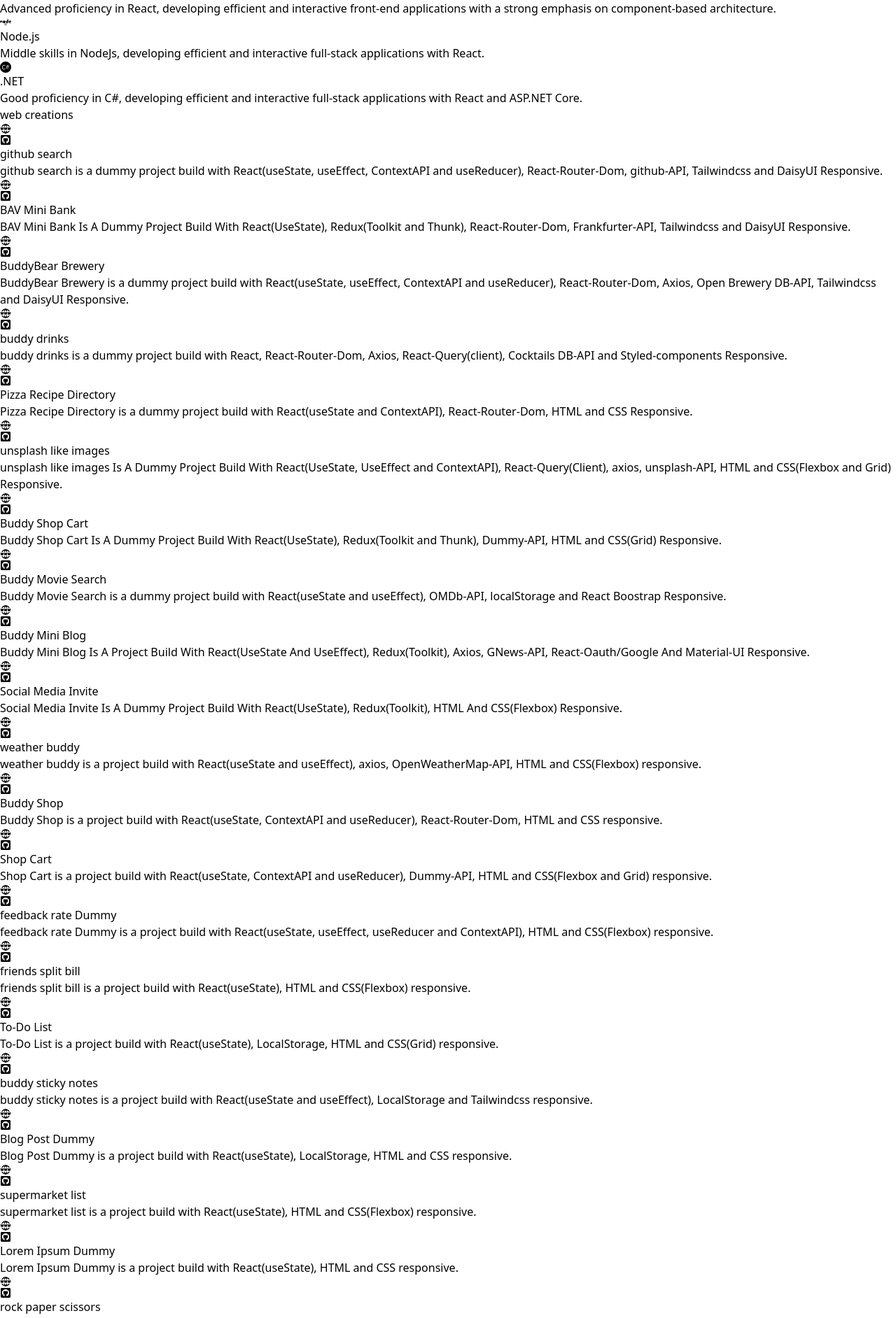
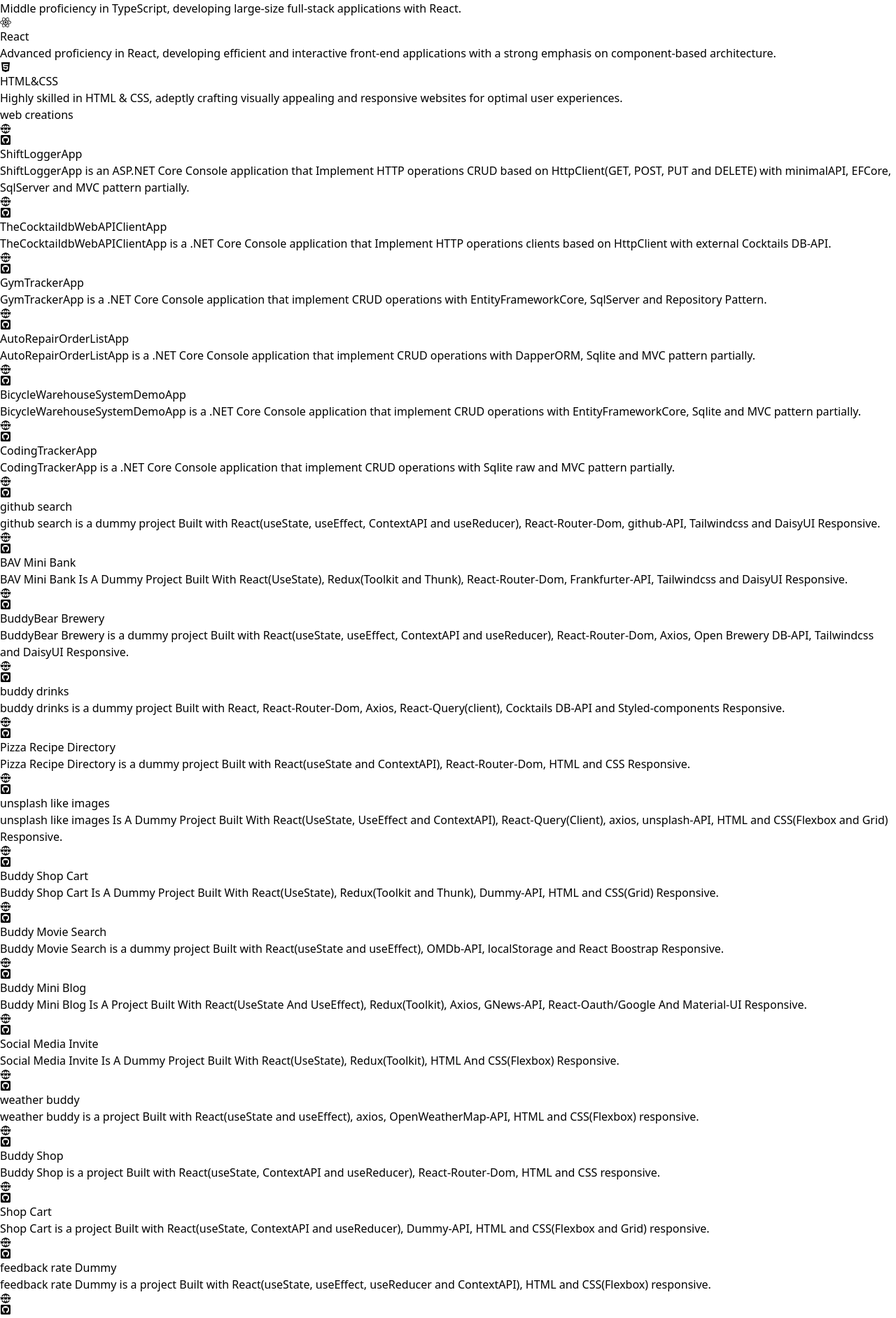
Before and after one commit to Fjdsilv/portfolio-2.0, a React (Vite) app: page / in a window 1280 px wide. Shown: the part 408-2292 px from the top of the page at 70% size. Built offline with nearby package versions, Linux system fonts and the light colour scheme.

Commit message:
starting add dotnet projects

```diff
--- a/src/data.jsx
+++ b/src/data.jsx
@@ -11,9 +11,15 @@
 export const skills = [
   {
     id: nanoid(),
-    title: 'HTML&CSS',
-    icon: <FaHtml5 className='h-16 w-16 text-blue-500' />,
-    text: 'Highly skilled in HTML & CSS, adeptly crafting visually appealing and responsive websites for optimal user experiences.',
+    title: '.NET',
+    icon: <SiCsharp className='h-16 w-16 text-blue-500' />,
+    text: 'Good proficiency in C#, developing efficient and interactive full-stack applications with ASP.NET Core web API and React.',
+  },
+  {
+    id: nanoid(),
+    title: 'Node.js',
+    icon: <FaNode className='h-16 w-16 text-blue-500' />,
+    text: 'Beginner level skills in NodeJs, developing efficient and interactive full-stack applications with React.',
   },
   {
     id: nanoid(),
@@ -35,15 +41,9 @@
   },
   {
     id: nanoid(),
-    title: 'Node.js',
-    icon: <FaNode className='h-16 w-16 text-blue-500' />,
-    text: 'Middle skills in NodeJs, developing efficient and interactive full-stack applications with React.',
-  },
-  {
-    id: nanoid(),
-    title: '.NET',
-    icon: <SiCsharp className='h-16 w-16 text-blue-500' />,
-    text: 'Good proficiency in C#, developing efficient and interactive full-stack applications with React and 	ASP.NET Core.',
+    title: 'HTML&CSS',
+    icon: <FaHtml5 className='h-16 w-16 text-blue-500' />,
+    text: 'Highly skilled in HTML & CSS, adeptly crafting visually appealing and responsive websites for optimal user experiences.',
   },
   // add typescript
 ];
@@ -52,10 +52,59 @@
   {
     id: nanoid(),
     // img: 'https://images.pexels.com/photos/2148222/pexels-photo-2148222.jpeg?auto=compress&cs=tinysrgb&w=800',
+    url: 'https://github.com/Fjdsilv/user-search',
+    github: 'https://github.com/Fjdsilv/user-search',
+    title: 'ShiftLoggerApp',
+    text: 'ShiftLoggerApp is an ASP.NET Core Console application that Implement HTTP operations CRUD based on HttpClient(GET, POST, PUT and DELETE) with minimalAPI, EFCore, SqlServer and MVC pattern partially.',
+  },
+  {
+    id: nanoid(),
+    // img: 'https://images.pexels.com/photos/2148222/pexels-photo-2148222.jpeg?auto=compress&cs=tinysrgb&w=800',
+    url: 'https://github.com/Fjdsilv/user-search',
+    github: 'https://github.com/Fjdsilv/user-search',
+    title: 'TheCocktaildbWebAPIClientApp',
+    text: 'TheCocktaildbWebAPIClientApp is a .NET Core Console application that Implement HTTP operations clients based on HttpClient with external Cocktails DB-API.',
+  },
+  {
+    id: nanoid(),
+    // img: 'https://images.pexels.com/photos/2148222/pexels-photo-2148222.jpeg?auto=compress&cs=tinysrgb&w=800',
+    url: 'https://github.com/Fjdsilv/user-search',
+    github: 'https://github.com/Fjdsilv/user-search',
+    title: 'GymTrackerApp',
+    text: 'GymTrackerApp is a .NET Core Console application that implement CRUD operations with EntityFrameworkCore, SqlServer and Repository Pattern.',
+  },
+  {
+    id: nanoid(),
+    // img: 'https://images.pexels.com/photos/2148222/pexels-photo-2148222.jpeg?auto=compress&cs=tinysrgb&w=800',
+    url: 'https://github.com/Fjdsilv/user-search',
+    github: 'https://github.com/Fjdsilv/user-search',
+    title: 'AutoRepairOrderListApp',
+    text: 'AutoRepairOrderListApp is a .NET Core Console application that implement CRUD operations with DapperORM, Sqlite and MVC pattern partially.',
+  },
+  {
+    id: nanoid(),
+    // img: 'https://images.pexels.com/photos/2148222/pexels-photo-2148222.jpeg?auto=compress&cs=tinysrgb&w=800',
+    url: 'https://github.com/Fjdsilv/user-search',
+    github: 'https://github.com/Fjdsilv/user-search',
+    title: 'BicycleWarehouseSystemDemoApp',
+    text: 'BicycleWarehouseSystemDemoApp is a .NET Core Console application that implement CRUD operations with EntityFrameworkCore, Sqlite and MVC pattern partially.',
+  },
+  {
+    id: nanoid(),
+    // img: 'https://images.pexels.com/photos/2148222/pexels-photo-2148222.jpeg?auto=compress&cs=tinysrgb&w=800',
+    url: 'https://github.com/Fjdsilv/user-search',
+    github: 'https://github.com/Fjdsilv/user-search',
+    title: 'CodingTrackerApp',
+    text: 'CodingTrackerApp is a .NET Core Console application that implement CRUD operations with Sqlite raw and MVC pattern partially.',
+  },
+  // C# START HERE
+  {
+    id: nanoid(),
+    // img: 'https://images.pexels.com/photos/2148222/pexels-photo-2148222.jpeg?auto=compress&cs=tinysrgb&w=800',
     url: 'https://joyful-smakager-949ff9.netlify.app/',
     github: 'https://github.com/Fjdsilv/user-search',
     title: 'github search',
-    text: 'github search is a dummy project build with React(useState, useEffect, ContextAPI and useReducer), React-Router-Dom, github-API, Tailwindcss and DaisyUI Responsive.',
+    text: 'github search is a dummy project Built with React(useState, useEffect, ContextAPI and useReducer), React-Router-Dom, github-API, Tailwindcss and DaisyUI Responsive.',
   },
   {
     id: nanoid(),
@@ -63,7 +112,7 @@
     url: 'https://glowing-axolotl-89543f.netlify.app/',
     github: 'https://github.com/Fjdsilv/BAV-mini-bank/',
     title: 'BAV Mini Bank',
-    text: 'BAV Mini Bank Is A Dummy Project Build With React(UseState), Redux(Toolkit and Thunk), React-Router-Dom, Frankfurter-API, Tailwindcss and DaisyUI Responsive.',
+    text: 'BAV Mini Bank Is A Dummy Project Built With React(UseState), Redux(Toolkit and Thunk), React-Router-Dom, Frankfurter-API, Tailwindcss and DaisyUI Responsive.',
   },
   {
     id: nanoid(),
@@ -71,7 +120,7 @@
     url: 'https://neon-cajeta-4e64ef.netlify.app/',
     github: 'https://github.com/Fjdsilv/BuddyBear-Brewery/',
     title: 'BuddyBear Brewery',
-    text: 'BuddyBear Brewery is a dummy project build with React(useState, useEffect, ContextAPI and useReducer), React-Router-Dom, Axios, Open Brewery DB-API, Tailwindcss and DaisyUI Responsive.',
+    text: 'BuddyBear Brewery is a dummy project Built with React(useState, useEffect, ContextAPI and useReducer), React-Router-Dom, Axios, Open Brewery DB-API, Tailwindcss and DaisyUI Responsive.',
   },
   {
     id: nanoid(),
@@ -79,7 +128,7 @@
     url: 'https://buddy-drinks.vercel.app/',
     github: 'https://github.com/Fjdsilv/buddy-drinks',
     title: 'buddy drinks',
-    text: 'buddy drinks is a dummy project build with React, React-Router-Dom, Axios, React-Query(client), Cocktails DB-API and Styled-components Responsive.',
+    text: 'buddy drinks is a dummy project Built with React, React-Router-Dom, Axios, React-Query(client), Cocktails DB-API and Styled-components Responsive.',
   },
   {
     id: nanoid(),
@@ -87,7 +136,7 @@
     url: 'https://polite-sable-7e312e.netlify.app/',
     github: 'https://github.com/Fjdsilv/pizza-recipe-directory/',
     title: 'Pizza Recipe Directory',
-    text: 'Pizza Recipe Directory is a dummy project build with React(useState and ContextAPI), React-Router-Dom, HTML and CSS Responsive.',
+    text: 'Pizza Recipe Directory is a dummy project Built with React(useState and ContextAPI), React-Router-Dom, HTML and CSS Responsive.',
   },
   {
     id: nanoid(),
@@ -95,7 +144,7 @@
     url: 'https://deluxe-dodol-cf1cf0.netlify.app/',
     github: 'https://github.com/Fjdsilv/unsplash-like-images',
     title: 'unsplash like images',
-    text: 'unsplash like images Is A Dummy Project Build With React(UseState, UseEffect and ContextAPI), React-Query(Client), axios, unsplash-API, HTML and CSS(Flexbox and Grid) Responsive.',
+    text: 'unsplash like images Is A Dummy Project Built With React(UseState, UseEffect and ContextAPI), React-Query(Client), axios, unsplash-API, HTML and CSS(Flexbox and Grid) Responsive.',
   },
   {
     id: nanoid(),
@@ -103,7 +152,7 @@
     url: 'https://chic-praline-de47aa.netlify.app/',
     github: 'https://github.com/Fjdsilv/Buddy-shop-cart/',
     title: 'Buddy Shop Cart',
-    text: 'Buddy Shop Cart Is A Dummy Project Build With React(UseState), Redux(Toolkit and Thunk),  Dummy-API, HTML and CSS(Grid) Responsive.',
+    text: 'Buddy Shop Cart Is A Dummy Project Built With React(UseState), Redux(Toolkit and Thunk),  Dummy-API, HTML and CSS(Grid) Responsive.',
   },
   {
     id: nanoid(),
@@ -111,7 +160,7 @@
     url: 'https://legendary-manatee-d0a784.netlify.app/',
     github: 'https://github.com/Fjdsilv/Buddy-Movie-Search/',
     title: 'Buddy Movie Search',
-    text: 'Buddy Movie Search is a dummy project build with React(useState and useEffect), OMDb-API, localStorage and React Boostrap Responsive.',
+    text: 'Buddy Movie Search is a dummy project Built with React(useState and useEffect), OMDb-API, localStorage and React Boostrap Responsive.',
   },
   {
     id: nanoid(),
@@ -119,7 +168,7 @@
     url: 'https://buddy-mini-blog.vercel.app/',
     github: 'https://github.com/Fjdsilv/buddy-mini-blog/',
     title: 'Buddy Mini Blog',
-    text: 'Buddy Mini Blog Is A Project Build With React(UseState And UseEffect), Redux(Toolkit), Axios, GNews-API, React-Oauth/Google And Material-UI Responsive.',
+    text: 'Buddy Mini Blog Is A Project Built With React(UseState And UseEffect), Redux(Toolkit), Axios, GNews-API, React-Oauth/Google And Material-UI Responsive.',
   },
   {
     id: nanoid(),
@@ -127,7 +176,7 @@
     url: 'https://stirring-stardust-b3cf55.netlify.app/',
     github: 'https://github.com/Fjdsilv/social-media-invite/',
     title: 'Social Media Invite',
-    text: 'Social Media Invite Is A Dummy Project Build With React(UseState), Redux(Toolkit),  HTML And CSS(Flexbox) Responsive.',
+    text: 'Social Media Invite Is A Dummy Project Built With React(UseState), Redux(Toolkit),  HTML And CSS(Flexbox) Responsive.',
   },
   {
     id: nanoid(),
@@ -135,7 +184,7 @@
     url: 'https://weather-buddy-jet.vercel.app/',
     github: 'https://github.com/Fjdsilv/weather-buddy',
     title: 'weather buddy',
-    text: 'weather buddy is a project build with React(useState and useEffect), axios, OpenWeatherMap-API, HTML and CSS(Flexbox) responsive.',
+    text: 'weather buddy is a project Built with React(useState and useEffect), axios, OpenWeatherMap-API, HTML and CSS(Flexbox) responsive.',
   },
   {
     id: nanoid(),
@@ -143,7 +192,7 @@
     url: 'https://famous-cassata-89f522.netlify.app/',
     github: 'https://github.com/Fjdsilv/buddy-shop/',
     title: 'Buddy Shop',
-    text: 'Buddy Shop is a project build with React(useState, ContextAPI and useReducer), React-Router-Dom, HTML and CSS responsive.',
+    text: 'Buddy Shop is a project Built with React(useState, ContextAPI and useReducer), React-Router-Dom, HTML and CSS responsive.',
   },
   {
     id: nanoid(),
@@ -151,7 +200,7 @@
     url: 'https://shop-cart-pi-three.vercel.app/',
     github: 'https://github.com/Fjdsilv/shop-cart/',
     title: 'Shop Cart',
-    text: 'Shop Cart is a project build with React(useState, ContextAPI and useReducer), Dummy-API, HTML and CSS(Flexbox and Grid) responsive.',
+    text: 'Shop Cart is a project Built with React(useState, ContextAPI and useReducer), Dummy-API, HTML and CSS(Flexbox and Grid) responsive.',
   },
   {
     id: nanoid(),
@@ -159,7 +208,7 @@
     url: 'https://feedback-rate-dummy.vercel.app/',
     github: 'https://github.com/Fjdsilv/feedback-rate-dummy',
     title: 'feedback rate Dummy',
-    text: 'feedback rate Dummy is a project build with React(useState, useEffect, useReducer and ContextAPI), HTML and CSS(Flexbox) responsive.',
+    text: 'feedback rate Dummy is a project Built with React(useState, useEffect, useReducer and ContextAPI), HTML and CSS(Flexbox) responsive.',
   },
   {
     id: nanoid(),
@@ -167,7 +216,7 @@
     url: 'https://friends-split-bill.vercel.app/',
     github: 'https://github.com/Fjdsilv/friends-split-bill',
     title: 'friends split bill',
-    text: 'friends split bill is a project build with React(useState), HTML and CSS(Flexbox) responsive.',
+    text: 'friends split bill is a project Built with React(useState), HTML and CSS(Flexbox) responsive.',
   },
   {
     id: nanoid(),
@@ -175,7 +224,7 @@
     url: 'https://to-do-list-lime-gamma.vercel.app/',
     github: 'https://github.com/Fjdsilv/to-do-list',
     title: 'To-Do List',
-    text: 'To-Do List is a project build with React(useState), LocalStorage, HTML and CSS(Grid) responsive.',
+    text: 'To-Do List is a project Built with React(useState), LocalStorage, HTML and CSS(Grid) responsive.',
   },
   {
     id: nanoid(),
@@ -183,7 +232,7 @@
     url: 'https://buddy-sticky-notes.vercel.app/',
     github: 'https://github.com/Fjdsilv/buddy-sticky-notes',
     title: 'buddy sticky notes',
-    text: 'buddy sticky notes is a project build with React(useState and useEffect), LocalStorage and Tailwindcss responsive.',
+    text: 'buddy sticky notes is a project Built with React(useState and useEffect), LocalStorage and Tailwindcss responsive.',
   },
   {
     id: nanoid(),
@@ -191,7 +240,7 @@
     url: 'https://tubular-belekoy-351d9c.netlify.app/',
     github: 'https://github.com/Fjdsilv/Blog-Post-Dummy',
     title: 'Blog Post Dummy',
-    text: 'Blog Post Dummy is a project build with React(useState), LocalStorage, HTML and CSS responsive.',
+    text: 'Blog Post Dummy is a project Built with React(useState), LocalStorage, HTML and CSS responsive.',
   },
   {
     id: nanoid(),
@@ -199,7 +248,7 @@
     url: 'https://supermarket-list-roan.vercel.app/',
     github: 'https://github.com/Fjdsilv/supermarket-list',
     title: 'supermarket list',
-    text: 'supermarket list is a project build with React(useState), HTML and CSS(Flexbox) responsive.',
+    text: 'supermarket list is a project Built with React(useState), HTML and CSS(Flexbox) responsive.',
   },
   {
     id: nanoid(),
@@ -207,7 +256,7 @@
     url: 'https://stalwart-bienenstitch-42114e.netlify.app/',
     github: 'https://github.com/Fjdsilv/lorem-ipsum-dummy',
     title: 'Lorem Ipsum Dummy',
-    text: 'Lorem Ipsum Dummy is a project build with React(useState), HTML and CSS responsive.',
+    text: 'Lorem Ipsum Dummy is a project Built with React(useState), HTML and CSS responsive.',
   },
   {
     id: nanoid(),
@@ -215,7 +264,7 @@
     url: 'https://rock-paper-scissors-theta-eight.vercel.app/',
     github: 'https://github.com/Fjdsilv/rock-paper-scissors/',
     title: 'rock paper scissors',
-    text: 'rock paper scissors is a project build with React(useState and useEffect), HTML and CSS(Grid) responsive.',
+    text: 'rock paper scissors is a project Built with React(useState and useEffect), HTML and CSS(Grid) responsive.',
   },
   {
     id: nanoid(),
@@ -223,7 +272,7 @@
     url: 'https://saints-memory-game.vercel.app/',
     github: 'https://github.com/Fjdsilv/saints-memory-game/',
     title: 'saints memory game',
-    text: 'saints memory game is a project build with React(useState and useEffect), HTML and CSS(Grid) responsive.',
+    text: 'saints memory game is a project Built with React(useState and useEffect), HTML and CSS(Grid) responsive.',
   },
   {
     id: nanoid(),
@@ -231,7 +280,7 @@
     url: 'https://dashing-elf-9dec2a.netlify.app/',
     github: 'https://github.com/Fjdsilv/Metalurgica-Veneza-landpage',
     title: 'Metalúrgica Veneza',
-    text: 'Metalúrgica Veneza is a landPage build with HTML, CSS, Bootstrap, VanillaJS, JQuery, ScrollReveal.js and baguetteBox.js Responsive.',
+    text: 'Metalúrgica Veneza is a landPage Built with HTML, CSS, Bootstrap, VanillaJS, JQuery, ScrollReveal.js and baguetteBox.js Responsive.',
   },
   {
     id: nanoid(),
@@ -239,7 +288,7 @@
     url: 'https://eloquent-genie-33d6b3.netlify.app/',
     github: 'https://github.com/Fjdsilv/portfolio-1.0',
     title: 'Felipe Silva Portfolio 1.0',
-    text: 'Felipe Silva Portfolio 1.0 is landPage build with HTML, CSS(Flexbox), Normalizecss and VanillaJS  Responsive.',
+    text: 'Felipe Silva Portfolio 1.0 is landPage Built with HTML, CSS(Flexbox), Normalizecss and VanillaJS  Responsive.',
   },
   {
     id: nanoid(),
@@ -247,7 +296,7 @@
     url: 'https://brilliant-daffodil-e66f19.netlify.app/',
     github: 'https://github.com/Fjdsilv/Fast-Pizza-Delivery-landpage',
     title: 'Fast Pizza Delivery',
-    text: 'Fast Pizza Delivery is a dummy landPage build with HTML, CSS, Normalizecss, VanillaJS, JQuery, and ScrollReveal.js Responsive.',
+    text: 'Fast Pizza Delivery is a dummy landPage Built with HTML, CSS, Normalizecss, VanillaJS, JQuery, and ScrollReveal.js Responsive.',
   },
   {
     id: nanoid(),
@@ -255,7 +304,7 @@
     url: 'https://luminous-paprenjak-c23822.netlify.app/',
     github: 'https://github.com/Fjdsilv/IPromise-Co-landpage/',
     title: 'IPromise Co.',
-    text: 'IPromise Co. is a dummy landPage build with HTML, CSS, Normalizecss, VanillaJS, JQuery, and ScrollReveal.js Responsive.',
+    text: 'IPromise Co. is a dummy landPage Built with HTML, CSS, Normalizecss, VanillaJS, JQuery, and ScrollReveal.js Responsive.',
   },
   {
     id: nanoid(),
@@ -263,7 +312,7 @@
     url: 'https://dainty-sorbet-47aecb.netlify.app/',
     github: 'https://github.com/Fjdsilv/Classic-Barbershop-landpage',
     title: 'Classic Barbershop',
-    text: 'Classic Barbershop is a dummy landPage build with HTML, CSS(Flexbox), Normalizecss, VanillaJS, JQuery, ScrollReveal.js and Owl Carousel Library Responsive.',
+    text: 'Classic Barbershop is a dummy landPage Built with HTML, CSS(Flexbox), Normalizecss, VanillaJS, JQuery, ScrollReveal.js and Owl Carousel Library Responsive.',
   },
   {
     id: nanoid(),
@@ -271,6 +320,6 @@
     url: 'https://steady-baklava-bb68df.netlify.app/',
     github: 'https://github.com/Fjdsilv/Ferrari-F40-Tribute-landpage',
     title: 'Ferrari F40 Tribute',
-    text: 'Ferrari F40 Tribute is a Dummmy LandPage build with HTML, CSS and Tailwindcss Responsive.',
+    text: 'Ferrari F40 Tribute is a Dummmy LandPage Built with HTML, CSS and Tailwindcss Responsive.',
   },
 ];
```
